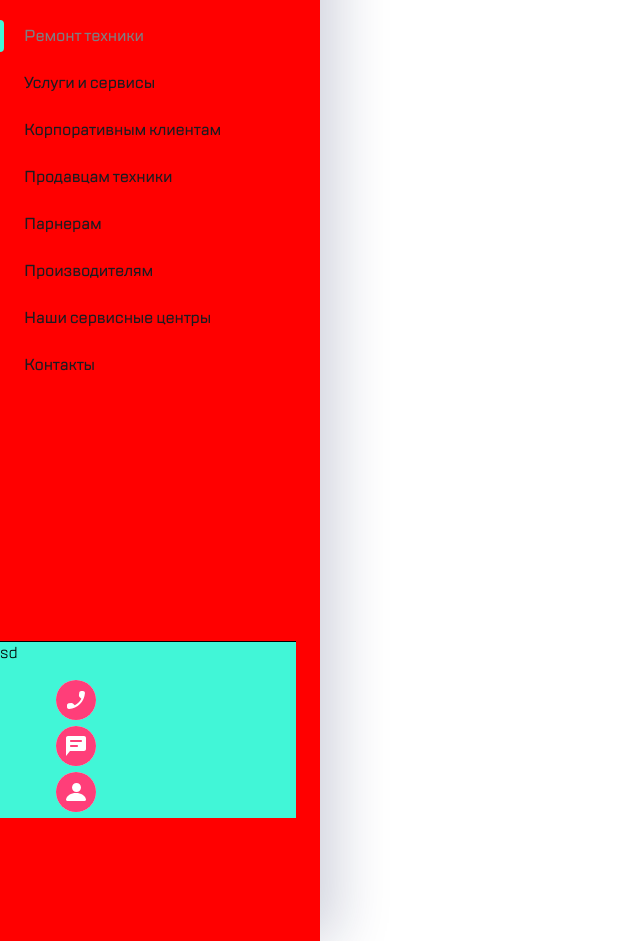
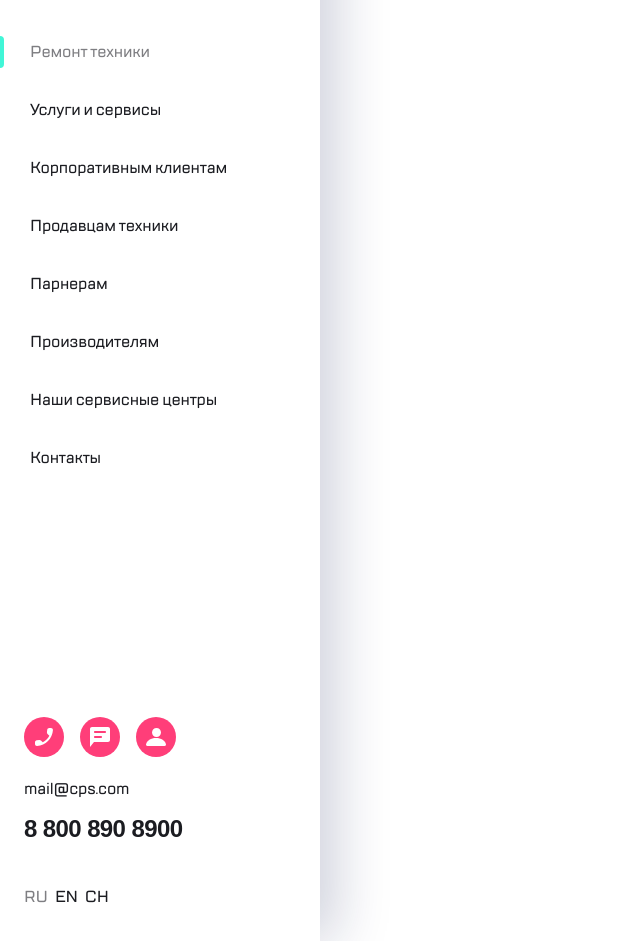
Before and after one commit to DeadWish56/CPS, a plain HTML site: page menu.html in a window 1280 px wide. Shown: the part 83-1024 px from the top of the page, without its empty margins (0-640 px from the left). Drawn offline with Linux system fonts and the light colour scheme; a web font is replaced by a local one.

Commit message:
верстка макета с блока 1.4

```diff
--- a/css/main-menu.css
+++ b/css/main-menu.css
@@ -51,6 +51,7 @@
     .main-menu__menu-list {
         margin-left: 32px;
         flex-wrap: wrap;
+        overflow-x: hidden;
     }
 
 }
--- a/css/menu.css
+++ b/css/menu.css
@@ -3,14 +3,16 @@
     max-width: 1366px;
     margin: 0px auto;
     font-family: "TT Lakes", sans-serif;
+    color: #1B1C21;
 }
-.menu__main {
+.menu__section {
     width: 320px;
     box-shadow:
     16px 0px 52px 0px #0E185033,
     -2px 0px 4px 0px #454F7E05;
     height: 1024px;
-    background-color: red;
+    display: flex;
+    flex-direction: column;
 }
 .menu__header {
     display: flex;
@@ -39,36 +41,94 @@ margin-right: auto;
     list-style: none;
     margin: 0;
     padding: 0;
+    margin-top: 30px;
 }
 .menu__nav-item {
+    margin-bottom: 24px;
     margin-left: 24px;
-    margin-top: 15px;
 }
-.menu__nav-link {
+.menu__nav-button {
+    font-family: "TT Lakes", sans-serif;
+    background-color: white;
+    border: none;
     font-size: 16px;
+    line-height: 24px;
     letter-spacing: -0.2px;
     color: #1B1C21;
+    line-height: 32px;
     font-weight: 500;
-    text-decoration: none;
-    line-height: 32px;
 }
-.menu__nav-link--active {
+.menu__nav-button:hover {
+    opacity: 0.5;
+}
+.menu__nav-button--active {
     color: #7E7E82;
 }
-.menu__nav-link--active::before {
+.menu__nav-button--active::before {
     content: "";
     height: 32px;
-    content: "";
     position: absolute;
     border-left: 8px solid #41F6D7;
     border-radius: 4px;
     left: -4px;
 }
-.menu-footer {
-    background-color: #41F6D7;
-    border-top: solid 1px black;
-    margin-top: 260px;
-    margin-right: 24px;
+.menu__footer {
+    align-self: flex-start;
+    margin-top: auto;
 }
-.footer__nav-list {
+.menu__footer-nav-list {
+    padding: 0;
+    display: flex;
+    margin: 0 0 14px 8px;
 }
+.footer__addres {
+    display: flex;
+    flex-direction: column;
+    margin: 0 0 40px 24px;
+    font-style: normal;
+}
+.footer__email {
+    text-decoration: none;
+    font-size: 16px;
+    line-height: 24px;
+    letter-spacing: -0.2px;
+    font-weight: 500;
+    color: #1B1C21;
+    margin-bottom: 12px;
+}
+.footer__email:hover {
+    opacity: 0.5;
+}
+.footer__tel {
+    font-size: 24px;
+    line-height: 32px;
+    letter-spacing: -0.6px;
+    font-weight: 600;
+    color: #1B1C21;
+    text-decoration: none;
+}
+.footer__tel:hover {
+    opacity: 0.5;
+}
+.footer__lang-list {
+    list-style: none;
+    margin: 0 0 32px 24px;
+    padding: 0;
+    display: flex;
+}
+.footer__lang-link {
+    display: block;
+    text-decoration: none;
+    color: #1B1C21;
+    margin-right: 7px;
+    font-size: 16px;
+    line-height: 24px;
+    letter-spacing: -0.2px;
+    font-weight: 500;
+}
+.footer__lang-link--active {
+    color: #7E7E82;
+}
+.footer__lang-link:hover {
+    opacity: 0.5;
+}
--- a/css/page-header.css
+++ b/css/page-header.css
@@ -12,10 +12,10 @@
     background-position: 50% 50%;
     margin: 0 16px 0 16px;
 }
-.page-header__button:hover {
+.btn:hover {
     opacity: 0.5;
 }
-.page-header__logo:hover {
+.logo:hover {
     opacity: 0.5;
 }
 .page-header__header-nav {
--- a/menu.html
+++ b/menu.html
@@ -6,12 +6,13 @@
     <link rel="stylesheet" href="css/menu.css">
     <link rel="stylesheet" href="css/btn.css">
     <link rel="stylesheet" href="css/nav-list.css">
+    <link rel="stylesheet" href="css/page-header.css">
     <link rel="stylesheet" href="fonts/TTlakes/stylesheet.css">
     <title>Document</title>
 </head>
 <body class="menu__body">
 <main class="menu__main">
-<section>
+  <section class="menu__section">
   <header class="menu__header">
     <button class="btn menu__header-btn  menu__header-btn--close-icon"></button>
     <a href="" class="logo menu__header-logo">
@@ -20,27 +21,36 @@
 </header>
     <nav class="menu__nav">
         <ul class="menu__nav-list">
-          <li class="menu__nav-item menu__nav-item"><a href="#" class="menu__nav-link menu__nav-link--active">Ремонт техники</a></li>
-          <li class="menu__nav-item"><a href="#" class="menu__nav-link">Услуги и сервисы</a></li>
-          <li class="menu__nav-item"><a href="#" class="menu__nav-link">Корпоративным клиентам</a></li>
-          <li class="menu__nav-item"><a href="#" class="menu__nav-link">Продавцам техники</a></li>
-          <li class="menu__nav-item"><a href="#" class="menu__nav-link">Парнерам</a></li>
-          <li class="menu__nav-item"><a href="#" class="menu__nav-link">Производителям</a></li>
-          <li class="menu__nav-item"><a href="#" class="menu__nav-link">Наши сервисные центры</a></li>
-          <li class="menu__nav-item"><a href="#" class="menu__nav-link">Контакты</a></li>
+          <li class="menu__nav-item menu__nav-item"><button class="menu__nav-button menu__nav-button--active">Ремонт техники</button></li>
+          <li class="menu__nav-item"><button class="menu__nav-button">Услуги и сервисы</button></li>
+          <li class="menu__nav-item"><button class="menu__nav-button">Корпоративным клиентам</button></li>
+          <li class="menu__nav-item"><button class="menu__nav-button">Продавцам техники</button></li>
+          <li class="menu__nav-item"><button class="menu__nav-button">Парнерам</button></li>
+          <li class="menu__nav-item"><button class="menu__nav-button">Производителям</button></li>
+          <li class="menu__nav-item"><button class="menu__nav-button">Наши сервисные центры</button></li>
+          <li class="menu__nav-item"><button class="menu__nav-button">Контакты</button></li>
         </ul>
     </nav>
-    <footer class="menu-footer">sd
-    <ul class="nav-list footer__nav-list">
-        <li class="nav-list__item">
+    <footer class="menu__footer">
+    <ul class="nav-list menu__footer-nav-list">
+        <li class="nav-list__item menu__footer-nav-item">
           <button class="nav-list__btn nav-list__btn--phone"></button>
         </li>
-        <li class="nav-list__item">
+        <li class="nav-list__item menu__footer-nav-item">
           <button class="nav-list__btn nav-list__btn--message"></button>
         </li>
-        <li class="nav-list__item">
+        <li class="nav-list__item menu__footer-nav-item">
           <button class="nav-list__btn nav-list__btn--profille"></button>
         </li>
+      </ul>
+      <address class="footer__addres">
+        <a href="mailto:mail@cps.com" class="footer__email">mail@cps.com</a>
+        <a href="tel:88008908900" class="footer__tel">8 800 890 8900</a>
+      </address>
+      <ul class="footer__lang-list">
+        <li class="footer__lang-item"><a href="#" class="footer__lang-link footer__lang-link--active">RU</a></li>
+        <li class="footer__lang-item"><a href="#" class="footer__lang-link">EN</a></li>
+        <li class="footer__lang-item"><a href="#" class="footer__lang-link">CH</a></li>
       </ul>
 </footer>
 </section>
```
Also changed, not shown: readme.md.
